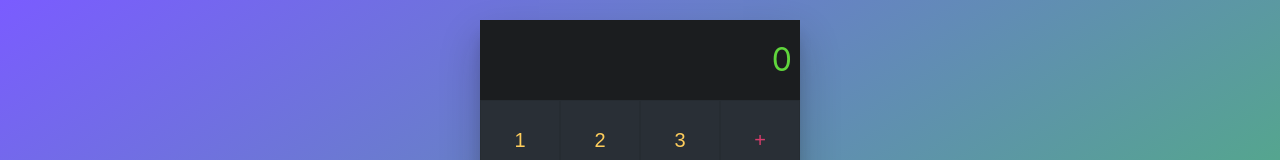
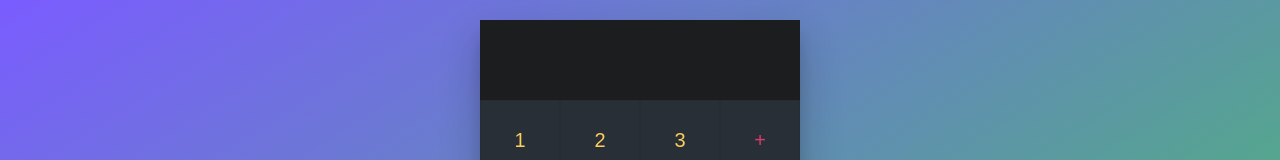
Before and after one commit to Zitle-Nancy/calculator, a React (Create React App) app: page / in a window 1280 px wide. Shown: the top 160 px of the page. Built offline with nearby package versions, Linux system fonts and the light colour scheme.

Commit message:
feat: create digit state

```diff
--- a/src/App.jsx
+++ b/src/App.jsx
@@ -1,21 +1,23 @@
-import Button from './components/Button';
+import { useState } from 'react';
 import Functions from './components/Functions'
 import MathOperation from './components/MathOperation'
 import Numbers from './components/Numbers';
 import Result from './components/Result'
 import './App.css'
 
-const numbers = () => {
-    console.log('test')
+const App = () => {
+    const [digit, setDigit] = useState([]);
+
+    const onClickNumber = (number) => {
+        setDigit([ number])
     }
 
-const App = () => {
     return (
         <main className='react-calculator'>
             <div className="result">
-            <Result value="0"/>
+                <Result value={digit}/>
             </div>
-        <Numbers onClickNumber={(number) => console.log('number', number)}/>
+            <Numbers onClickNumber={(number) => onClickNumber(number)}/>
             <Functions
                 onContentClear={(operation) => console.log('clear', operation)}
                 onDelete={(operation => console.log('delete', operation))}
@@ -24,7 +26,8 @@ const App = () => {
                 onClickOperation={(operation) => console.log('operation', operation)}
                 onClickEqual={(equal) => console.log('equal', equal)}
             />
-    </main>)
+        </main>
+    )
 }
 
 export default App
```
Lines whose indentation alone changed are shown as unchanged.
